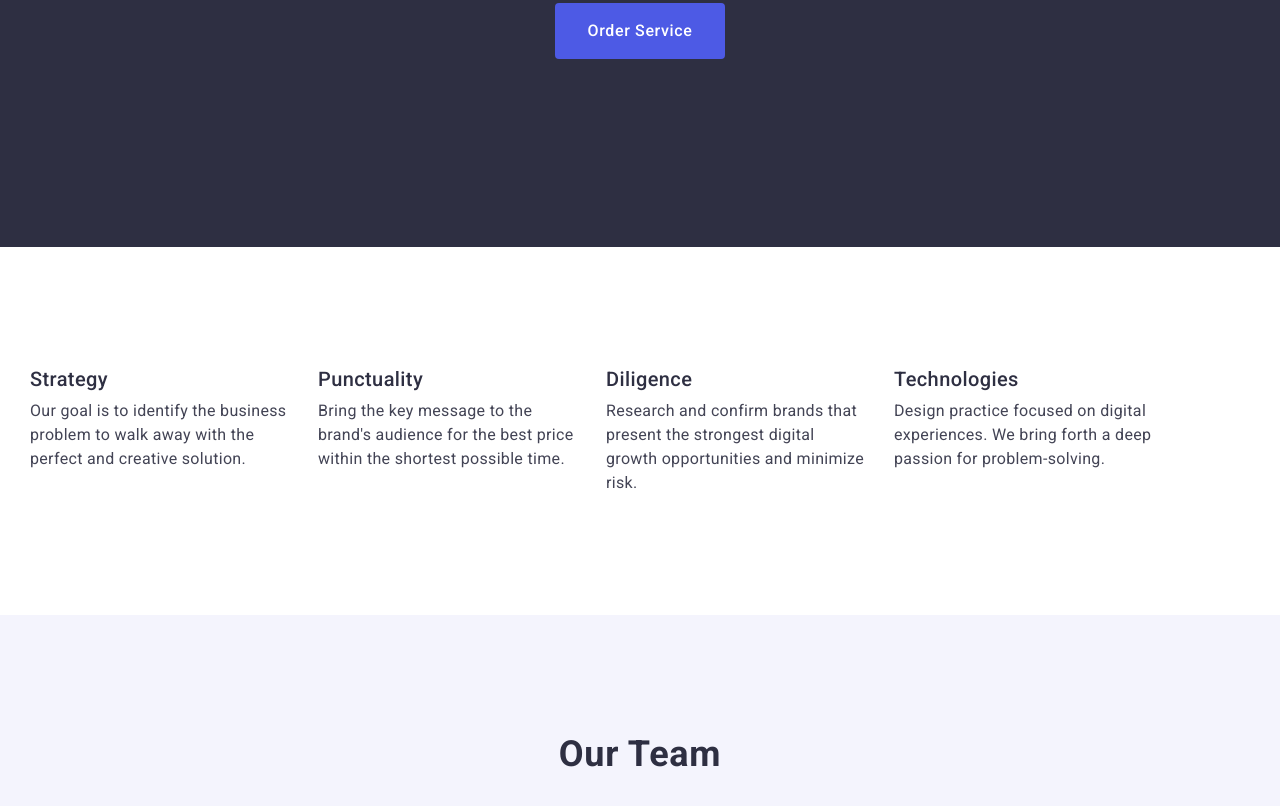
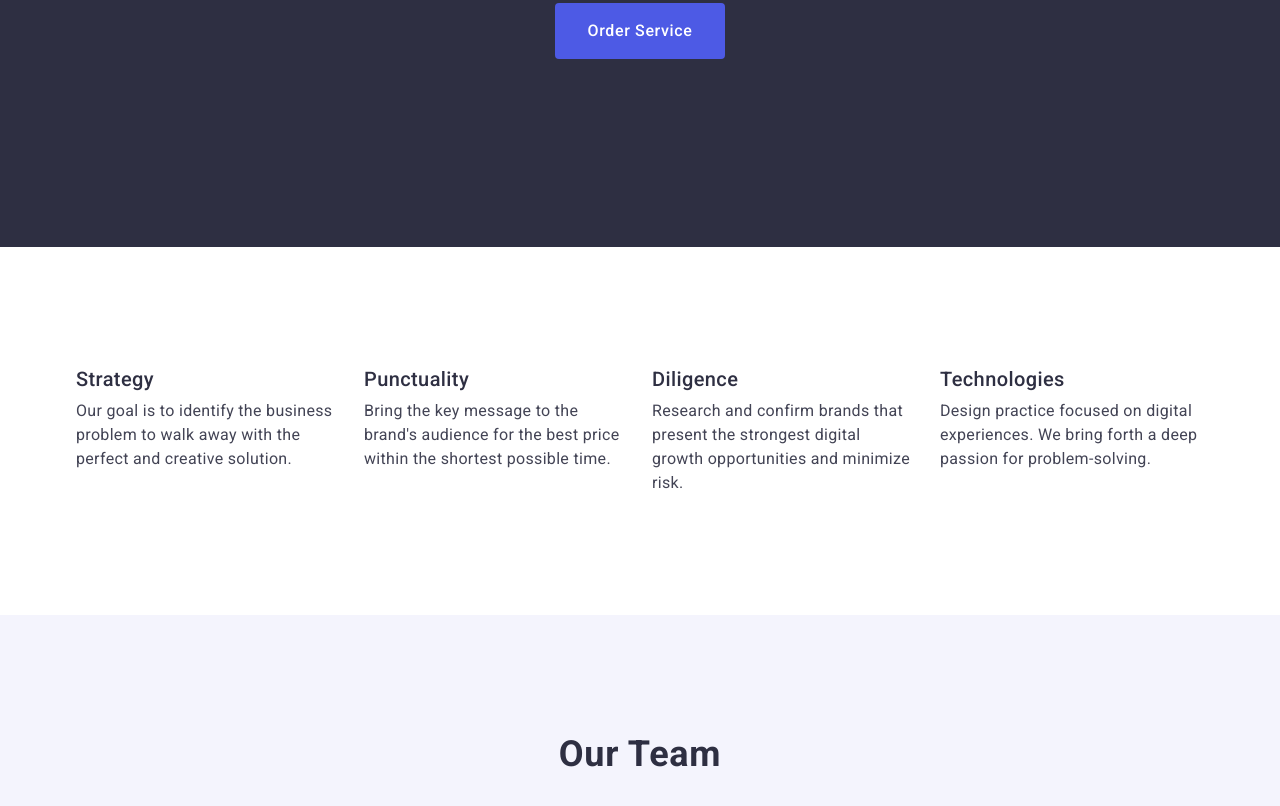
Before and after one commit to SnizhanaPodafa/goit-markup-hw-03, a plain HTML site: page index.html in a window 1280 px wide. Shown: the part 426-1232 px from the top of the page. Drawn offline with nearby package versions, Linux system fonts and the light colour scheme.

Commit message:
correct width and margin

```diff
--- a/css/styles.css
+++ b/css/styles.css
@@ -201,9 +201,7 @@ img {
 
 .benefits {
     box-sizing: border-box;
-    width: 1128px;
-    margin-left: 15px;
-    margin-right: 15px;
+
 }
 
 .visually-hidden {
```
